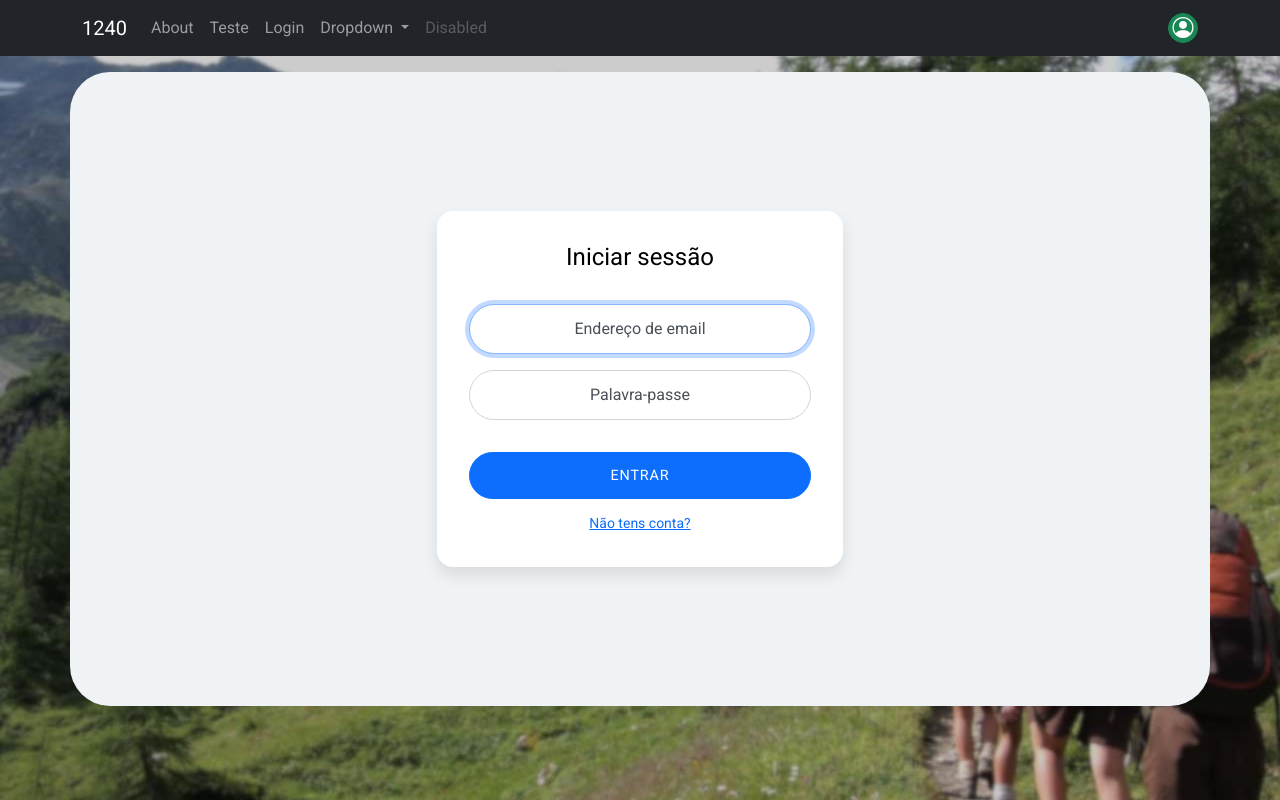
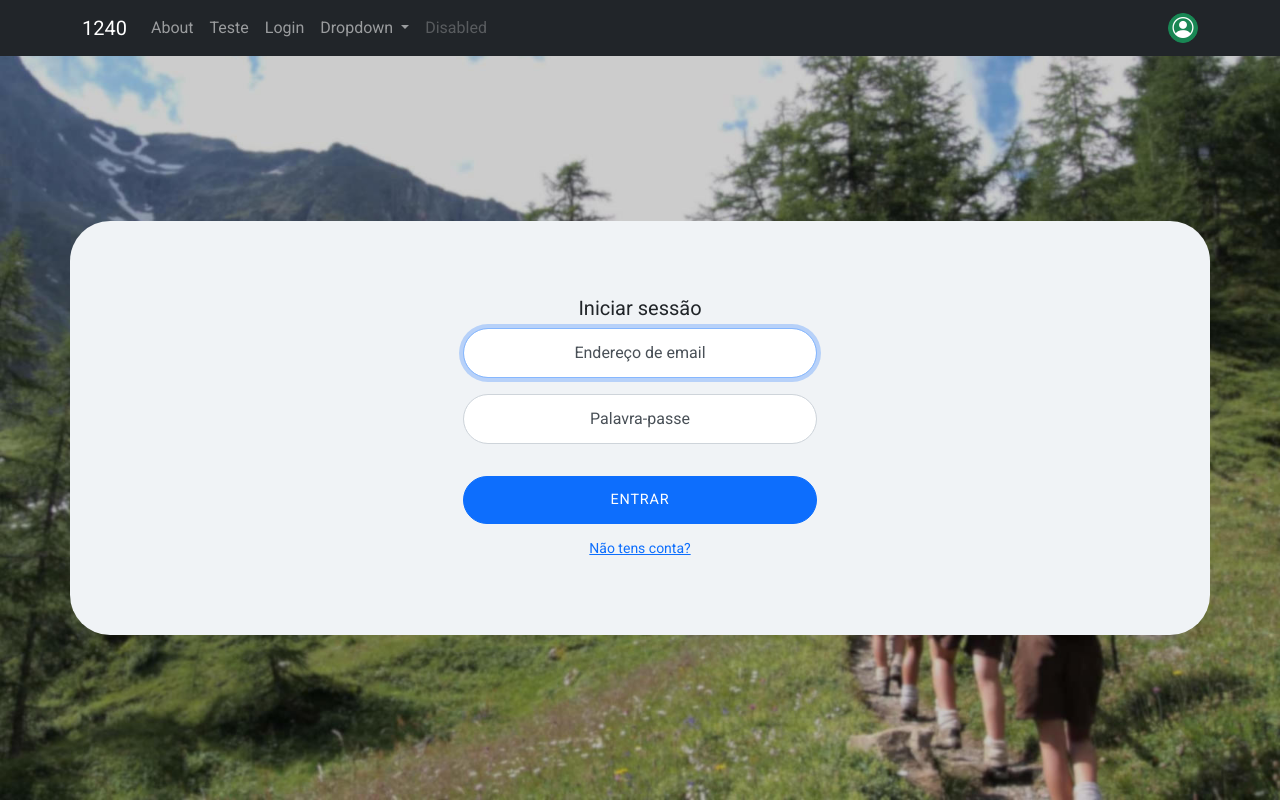
Before and after one commit to shakesac/GLAE-backend, a Vue app in the folder frontend/: page /login in a window 1280 px wide. Built offline with nearby package versions, Linux system fonts and the light colour scheme.

Commit message:
Login and Register UI updated

```diff
--- a/frontend/src/App.vue
+++ b/frontend/src/App.vue
@@ -1,7 +1,9 @@
-<template class="d-flex h-100 text-center text-white bg-dark">
+<template>
   <Header />
-  <div id="center-wrapper" class="container d-flex text-center">
-    <router-view/>
+  <div id="bg-wrapper" class="container-fluid d-flex align-items-center">
+    <div id="center-wrapper" class="container-sm d-flex text-center">
+      <router-view/>
+    </div>
   </div>
 </template>
 <script>
@@ -25,17 +27,21 @@ export default {
   -webkit-font-smoothing: antialiased;
   -moz-osx-font-smoothing: grayscale;
   /*color: #2c3e50;*/
+  background: #212529;
 }
-  body {
-  background-image: url('./assets/background.jpg');
+
+  #bg-wrapper {
+  background: #212529 url('./assets/background.jpg');
   background-repeat: no-repeat;
   background-attachment: fixed;
   background-position: center;
-  background-size: auto;
+  background-size: cover;
+  min-height: calc(100vh - 56px);
+  padding-top: 3vh;
+  padding-bottom: 3vh;
 }
+
 #center-wrapper {
-  margin-top: 2vh;
-  margin-bottom: 2vh;
   background-color: #f0f3f6;
   border-radius: 40px;
   padding: 75px 40px;
--- a/frontend/src/views/Home.vue
+++ b/frontend/src/views/Home.vue
@@ -1,6 +1,5 @@
 <template>
-
-    <main class="px-3 d-flex flex-column">
+    <main class="col-sm d-flex flex-column">
       <h1>Cover your page.</h1>
       <p class="lead">1Cover is a one-page template for building simple and beautiful home pages. Download, edit the text, and add your own fullscreen background photo to make it your own.</p>
       <p class="lead">2Cover is a one-page template for building simple and beautiful home pages. Download, edit the text, and add your own fullscreen background photo to make it your own.</p>
--- a/frontend/src/views/Login.vue
+++ b/frontend/src/views/Login.vue
@@ -1,10 +1,6 @@
 <template>
-    <div class="cover-container w-100 p-3 mx-auto justify-content-center d-flex flex-column">
-    <main class="px-3 d-flex flex-column">
-        <div class="col-8 mx-auto">
-            <div class="card card-signin my-5">
-                <div class="card-body">
-                    <h5 class="card-title text-center">Iniciar sessão</h5>
+        <div class="col col-md-4 mx-auto">
+            <h5 class="text-center">Iniciar sessão</h5>
             <form>
                 <div class="form-label-group">
                 <input type="email" id="inputEmail" class="form-control" placeholder="Endereço de email" required autofocus>
@@ -20,10 +16,6 @@
                 </div>
             </form>
         </div>
-            </div>
-        </div>
-    </main>
-    </div>
 </template>
 
 <script>
@@ -36,18 +28,6 @@ export default {
     :root {
     --input-padding-x: 1.5rem;
     --input-padding-y: 0.75rem;
-    }
-    .card-signin {
-        color:black;
-        padding: 1rem;
-        border: 0;
-        border-radius: 1rem;
-        box-shadow: 0 0.5rem 1rem 0 rgba(0, 0, 0, 0.1);
-    }
-    .card-signin .card-title {
-        margin-bottom: 2rem;
-        font-weight: 300;
-        font-size: 1.5rem;
     }
     .btn-login {
         font-size: 0.9rem;
--- a/frontend/src/views/Register.vue
+++ b/frontend/src/views/Register.vue
@@ -1,21 +1,6 @@
 <template>
-  <div class="center-container d-flex text-white bg-dark">
-    <div
-      class="
-        cover-container
-        w-100
-        p-3
-        mx-auto
-        justify-content-center
-        d-flex
-        flex-column
-      "
-    >
-      <main class="px-3 d-flex flex-column">
-        <div class="col-8 mx-auto">
-          <div class="card card-signin my-5">
-            <div class="card-body">
-              <h5 class="card-title text-center">Registo</h5>
+<div class="col col-md-4 mx-auto">
+  <h5 class="text-center">Registo</h5>
   <form>
       <div class="form-label-group">
         <input
@@ -95,11 +80,6 @@
       </div>
     </form>
   </div>
-          </div>
-        </div>
-      </main>
-    </div>
-  </div>
 </template>
 
 <script>
@@ -148,24 +128,6 @@ export default {
 :root {
   --input-padding-x: 1.5rem;
   --input-padding-y: 0.75rem;
-}
-.center-container {
-  background-image: url("../assets/background.jpg");
-  background-position: center;
-  background-repeat: no-repeat;
-  background-size: cover;
-}
-.card-signin {
-  color: black;
-  padding: 1rem;
-  border: 0;
-  border-radius: 1rem;
-  box-shadow: 0 0.5rem 1rem 0 rgba(0, 0, 0, 0.1);
-}
-.card-signin .card-title {
-  margin-bottom: 2rem;
-  font-weight: 300;
-  font-size: 1.5rem;
 }
 .btn-login {
   font-size: 0.9rem;
```
Lines whose indentation alone changed are shown as unchanged.
